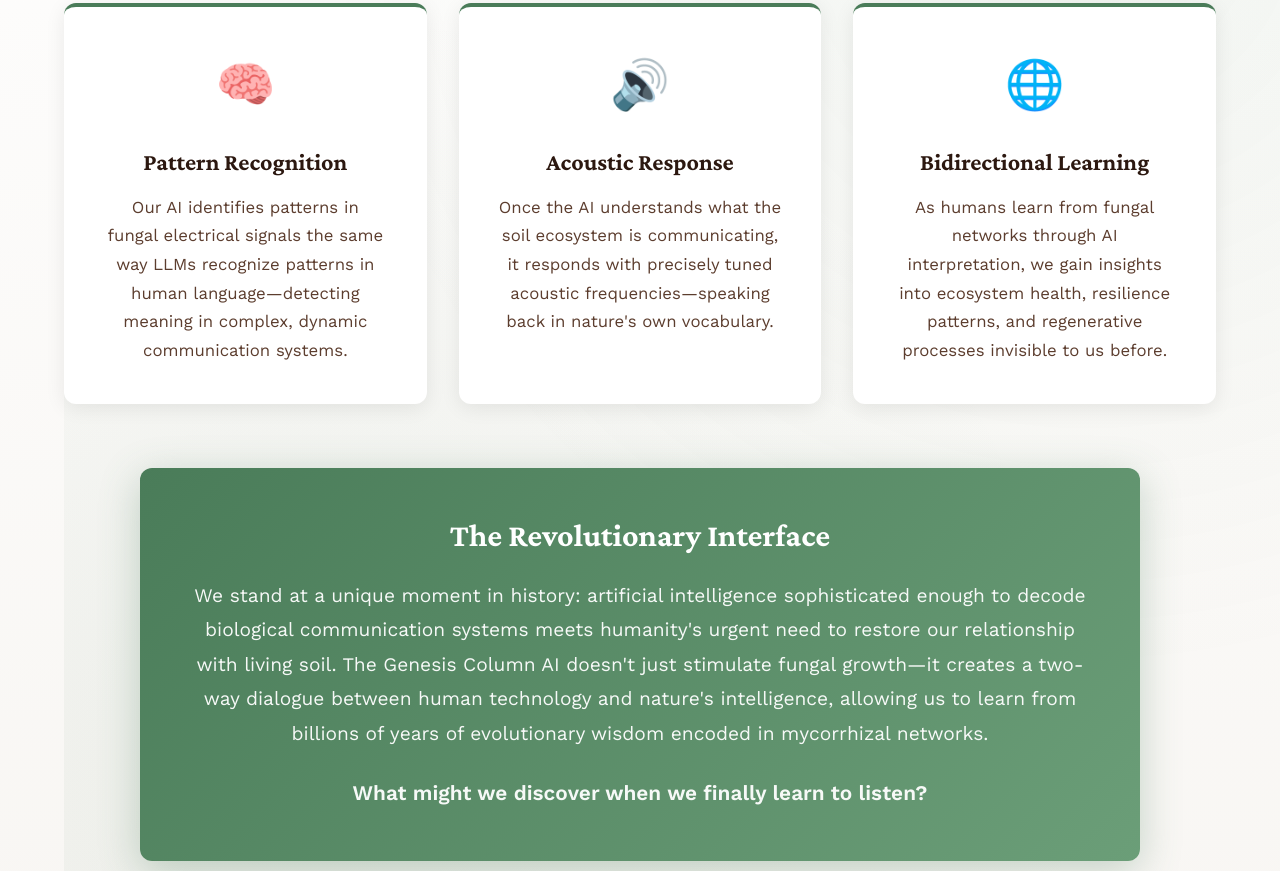
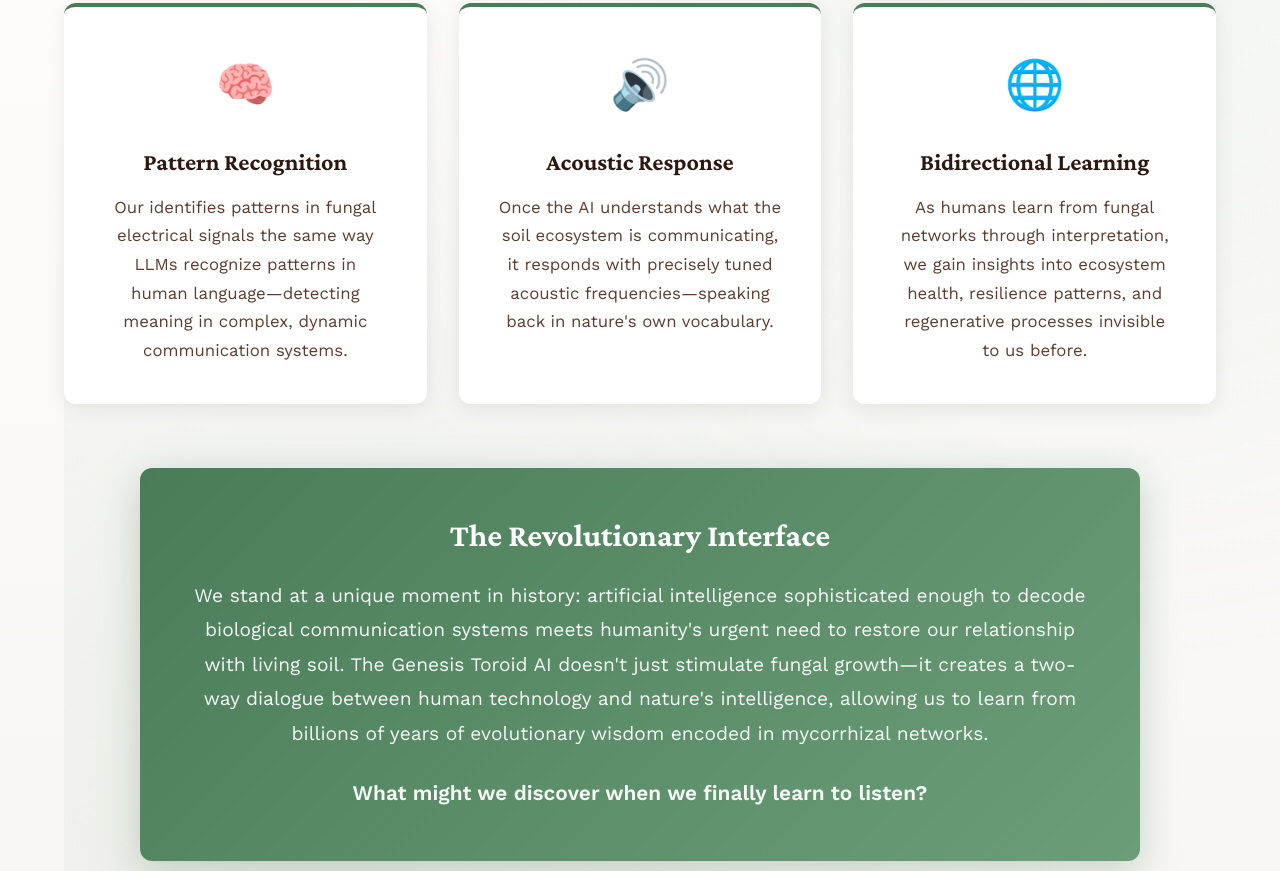
Before and after one commit to tloubsky78/soil-genesis-website, a plain HTML site: page index.html in a window 1280 px wide. Shown: the part 3809-4680 px from the top of the page. Drawn offline with nearby package versions, Linux system fonts and the light colour scheme.

Commit message:
Genesis Toroid concept addition

```diff
--- a/index.html
+++ b/index.html
@@ -1354,7 +1354,7 @@
                     <div class="ai-icon">🧠</div>
                     <h3>Pattern Recognition</h3>
                     <p>
-                        Our AI identifies patterns in fungal electrical signals the same way LLMs recognize
+                        Our  identifies patterns in fungal electrical signals the same way LLMs recognize
                         patterns in human language—detecting meaning in complex, dynamic communication systems.
                     </p>
                 </div>
@@ -1372,7 +1372,7 @@
                     <div class="ai-icon">🌐</div>
                     <h3>Bidirectional Learning</h3>
                     <p>
-                        As humans learn from fungal networks through AI interpretation, we gain insights into
+                        As humans learn from fungal networks through  interpretation, we gain insights into
                         ecosystem health, resilience patterns, and regenerative processes invisible to us before.
                     </p>
                 </div>
@@ -1383,7 +1383,7 @@
                 <p>
                     We stand at a unique moment in history: artificial intelligence sophisticated enough to decode
                     biological communication systems meets humanity's urgent need to restore our relationship with
-                    living soil. The Genesis Column AI doesn't just stimulate fungal growth—it creates a two-way
+                    living soil. The Genesis Toroid AI doesn't just stimulate fungal growth—it creates a two-way
                     dialogue between human technology and nature's intelligence, allowing us to learn from billions
                     of years of evolutionary wisdom encoded in mycorrhizal networks.
                 </p>
@@ -1562,7 +1562,7 @@
                 </p>
                 <p style="margin-top: 1.5rem;">
                     Each generation taught us something new, not just about engineering, but about the collaboration
-                    itself. The Genesis Column isn't just a product of human ingenuity or artificial intelligence—
+                    itself. The Genesis Toroid isn't just a product of human ingenuity or artificial intelligence—
                     it's the offspring of <strong>collaborative intelligence</strong>, where different forms of
                     thinking combine to create something neither could have envisioned alone.
                 </p>
@@ -1822,7 +1822,7 @@
     <section id="product">
         <div class="container">
             <div class="section-header">
-                <h2>Genesis Column AI</h2>
+                <h2>Genesis Toroid AI</h2>
                 <p>Next-generation acoustic soil restoration system</p>
             </div>
 
@@ -1836,7 +1836,7 @@
                 <div class="product-details">
                     <h3>Intelligent Soil Restoration</h3>
                     <p>
-                        The Genesis Column AI represents a breakthrough in agricultural technology.
+                        The Genesis Toroid AI represents a breakthrough in agricultural technology.
                         By combining precision acoustic stimulation with artificial intelligence,
                         it actively monitors and optimizes fungal network activity to restore soil health
                         and enhance crop productivity.
```
